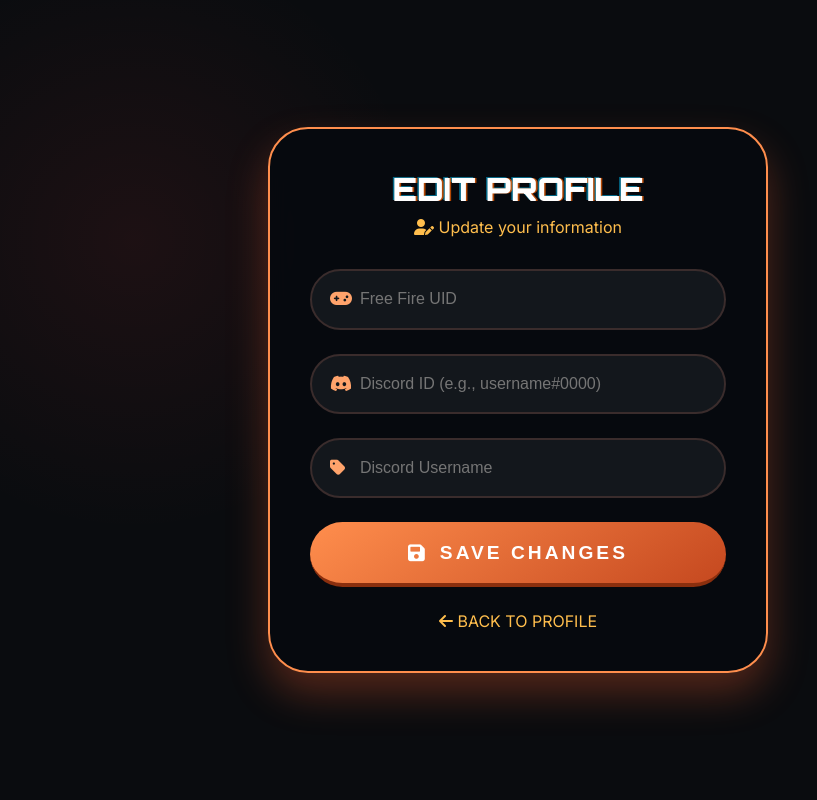
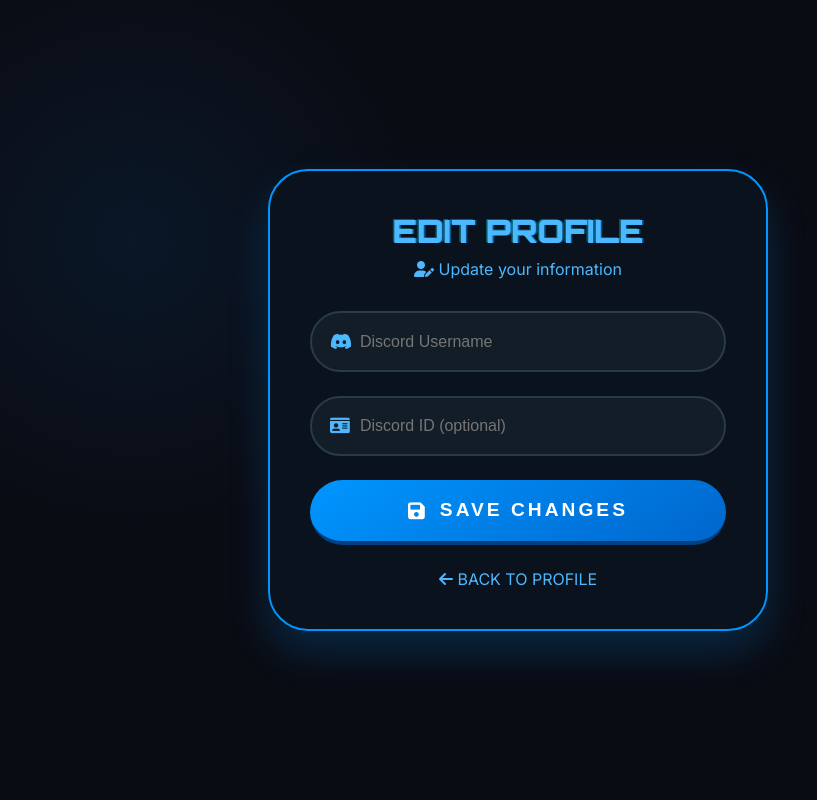
Before and after one commit to mrzappu/imposter-website, a Node server app: template views/edit-profile.html in a window 1280 px wide. Shown: the whole page, without its empty margins (122-939 px from the left). Run offline with Node 20, Linux system fonts and the light colour scheme; the template is opened without the code that fills it, so the values that code supplies are empty; some libraries are stand-ins or nearby versions.

Commit message:
Update edit-profile.html

```diff
--- a/views/edit-profile.html
+++ b/views/edit-profile.html
@@ -9,8 +9,8 @@
   <style>
     * { margin: 0; padding: 0; box-sizing: border-box; }
     body {
-      background: #0a0c0f;
-      background-image: radial-gradient(circle at 20% 30%, rgba(255, 70, 70, 0.08) 0%, transparent 25%);
+      background: #0a0c14;
+      background-image: radial-gradient(circle at 20% 30%, rgba(0,150,255,0.08) 0%, transparent 25%);
       font-family: 'Inter', sans-serif;
       color: #fff;
       display: flex;
@@ -22,12 +22,12 @@
     .edit-container {
       max-width: 500px;
       width: 100%;
-      background: rgba(7, 10, 15, 0.95);
+      background: rgba(10, 20, 30, 0.95);
       backdrop-filter: blur(10px);
-      border: 2px solid #ff8e4d;
+      border: 2px solid #0096ff;
       border-radius: 40px;
       padding: 2.5rem;
-      box-shadow: 0 20px 40px rgba(255, 100, 50, 0.3);
+      box-shadow: 0 20px 40px rgba(0,150,255,0.2);
       animation: fadeIn 0.5s ease;
     }
     @keyframes fadeIn {
@@ -40,7 +40,8 @@
       font-weight: 900;
       text-align: center;
       margin-bottom: 0.5rem;
-      text-shadow: 0.05em 0 0 rgba(255,100,0,0.7), -0.05em -0.025em 0 rgba(0,200,255,0.5);
+      color: #4db8ff;
+      text-shadow: 0.05em 0 0 rgba(0,150,255,0.5), -0.05em -0.025em 0 rgba(0,255,255,0.3);
     }
     .input-group {
       margin-bottom: 1.5rem;
@@ -51,28 +52,28 @@
       left: 20px;
       top: 50%;
       transform: translateY(-50%);
-      color: #ffa36b;
+      color: #4db8ff;
       font-size: 1.1rem;
       z-index: 1;
     }
     .input-group input {
       width: 100%;
       padding: 1.2rem 1rem 1.2rem 3rem;
-      background: rgba(20, 25, 30, 0.9);
-      border: 2px solid #3a2c2c;
+      background: rgba(20, 30, 40, 0.9);
+      border: 2px solid #2a3a4a;
       border-radius: 50px;
       font-size: 1rem;
       color: white;
       transition: 0.2s;
     }
     .input-group input:focus {
-      border-color: #ff9f4b;
+      border-color: #0096ff;
       outline: none;
-      box-shadow: 0 0 15px #ff8e4d;
-      background: rgba(30, 35, 40, 0.9);
+      box-shadow: 0 0 15px rgba(0,150,255,0.3);
+      background: rgba(30, 40, 50, 0.9);
     }
     .save-btn {
-      background: linear-gradient(145deg, #ff8e4d, #c5481f);
+      background: linear-gradient(145deg, #0096ff, #0066cc);
       border: none;
       padding: 1.2rem;
       font-size: 1.2rem;
@@ -88,20 +89,20 @@
       cursor: pointer;
       width: 100%;
       margin-top: 1rem;
-      border-bottom: 4px solid #8a2f0e;
+      border-bottom: 4px solid #004080;
       transition: 0.2s;
     }
     .save-btn:hover {
-      background: #ff6a2b;
+      background: #0066cc;
       border-bottom-width: 2px;
       transform: translateY(2px);
-      box-shadow: 0 10px 20px rgba(255, 142, 77, 0.4);
+      box-shadow: 0 10px 20px rgba(0,150,255,0.4);
     }
     .back-btn {
       display: block;
       text-align: center;
       margin-top: 1.5rem;
-      color: #ffbe4d;
+      color: #4db8ff;
       text-decoration: none;
     }
     .alert {
@@ -112,21 +113,21 @@
       display: none;
     }
     .alert-success {
-      background: rgba(0, 255, 0, 0.2);
-      border: 1px solid #00ff00;
-      color: #00ff00;
+      background: rgba(0,150,255,0.2);
+      border: 1px solid #0096ff;
+      color: #4db8ff;
     }
     .alert-error {
-      background: rgba(255, 0, 0, 0.2);
-      border: 1px solid #ff0000;
-      color: #ff0000;
+      background: rgba(255,70,70,0.2);
+      border: 1px solid #ff4d4d;
+      color: #ff4d4d;
     }
   </style>
 </head>
 <body>
   <div class="edit-container">
     <div class="glitch-title">EDIT PROFILE</div>
-    <div style="text-align: center; margin-bottom: 2rem; color: #ffbe4d;">
+    <div style="text-align: center; margin-bottom: 2rem; color: #4db8ff;">
       <i class="fas fa-user-edit"></i> Update your information
     </div>
 
@@ -136,18 +137,13 @@
 
     <form id="profileForm">
       <div class="input-group">
-        <i class="fas fa-gamepad"></i>
-        <input type="text" id="ff_uid" name="ff_uid" placeholder="Free Fire UID">
+        <i class="fab fa-discord"></i>
+        <input type="text" id="discord_username" name="discord_username" placeholder="Discord Username">
       </div>
 
       <div class="input-group">
-        <i class="fab fa-discord"></i>
-        <input type="text" id="discord_id" name="discord_id" placeholder="Discord ID (e.g., username#0000)">
-      </div>
-
-      <div class="input-group">
-        <i class="fas fa-tag"></i>
-        <input type="text" id="discord_username" name="discord_username" placeholder="Discord Username">
+        <i class="fas fa-id-card"></i>
+        <input type="text" id="discord_id" name="discord_id" placeholder="Discord ID (optional)">
       </div>
 
       <button type="submit" class="save-btn">
@@ -165,9 +161,8 @@
       fetch('/api/user')
         .then(res => res.json())
         .then(user => {
-          document.getElementById('ff_uid').value = user.ff_uid || '';
+          document.getElementById('discord_username').value = user.discord_username || '';
           document.getElementById('discord_id').value = user.discord_id || '';
-          document.getElementById('discord_username').value = user.discord_username || '';
         });
     });
 
@@ -175,9 +170,8 @@
       e.preventDefault();
 
       const data = {
-        ff_uid: document.getElementById('ff_uid').value,
-        discord_id: document.getElementById('discord_id').value,
-        discord_username: document.getElementById('discord_username').value
+        discord_username: document.getElementById('discord_username').value,
+        discord_id: document.getElementById('discord_id').value
       };
 
       fetch('/api/user/update', {
```
